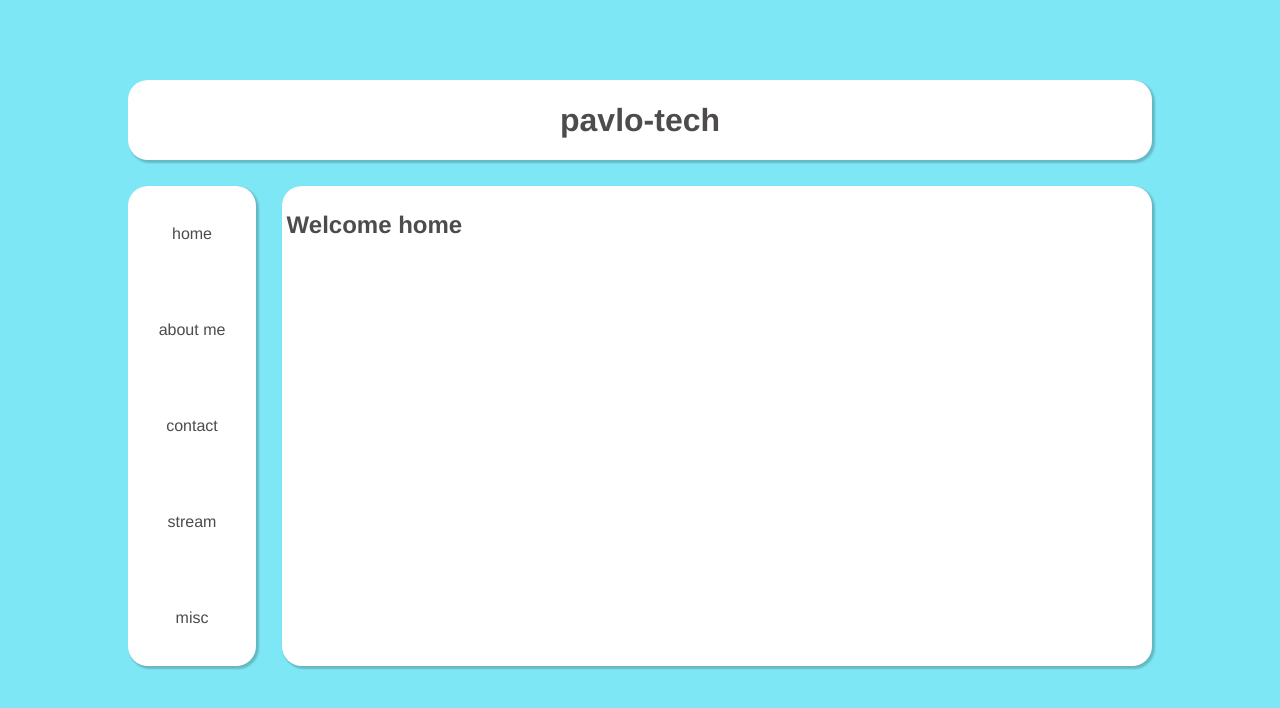
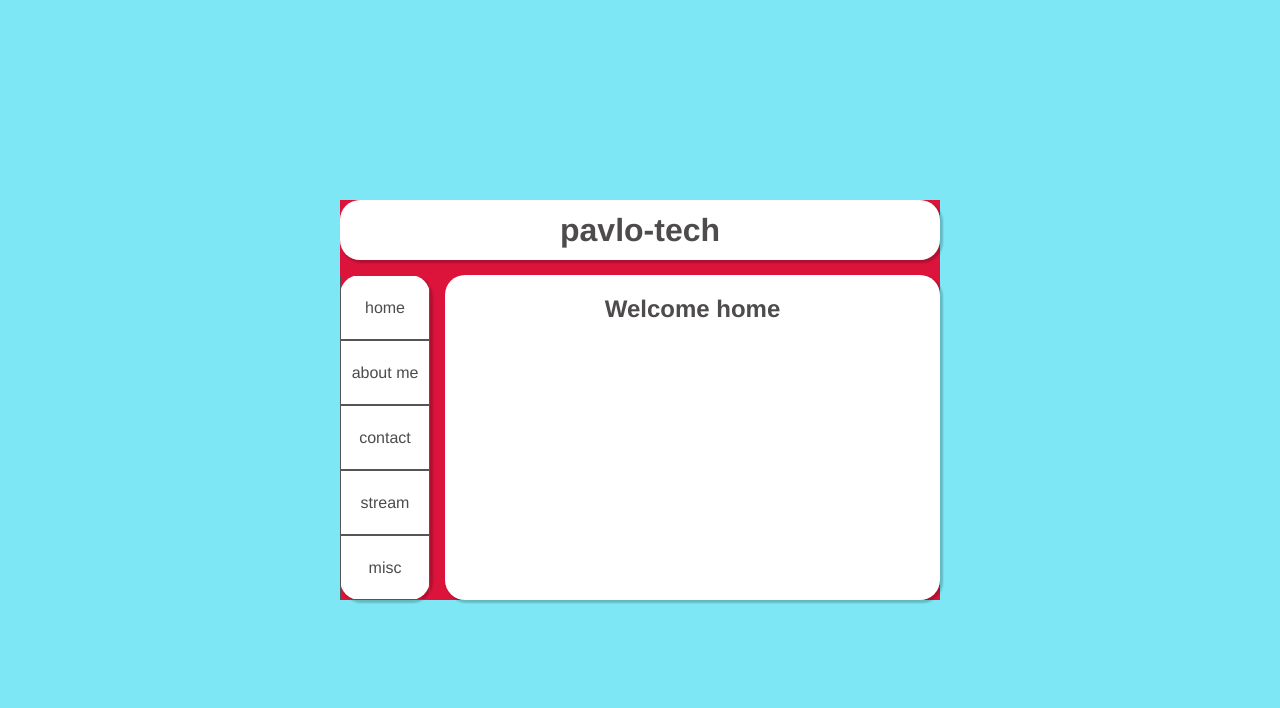
Before and after one commit to pavlo-tech/website, a React (Create React App) app: page / in a window 1280 px wide. Shown: the top 708 px of the page. Built offline with nearby package versions, Linux system fonts and the light colour scheme.

Commit message:
added class for sidebar items

```diff
--- a/src/App.css
+++ b/src/App.css
@@ -1,42 +1,19 @@
 .App {
+  background-color: crimson;
+  color: #4d4b4b;
+  font-family: Helvetica,  Arial, sans-serif;
+
+  box-sizing: border-box;
+
+
   text-align: center;
+  height: 400px;
+  width: 600px;
 
-  color: #4d4b4b;
-  box-sizing: border-box;
-  font-family: Helvetica,  Arial, sans-serif;
+
+  position: absolute;
+  top:50%;
+  left:50%;
+  -ms-transform: translate(-50%, 50%);
+  transform: translate(-50%, 50%);
 }
-
-.App-logo {
-  height: 40vmin;
-  pointer-events: none;
-}
-
-@media (prefers-reduced-motion: no-preference) {
-  .App-logo {
-    animation: App-logo-spin infinite 20s linear;
-  }
-}
-
-.App-header {
-  background-color: #282c34;
-  min-height: 100vh;
-  display: flex;
-  flex-direction: column;
-  align-items: center;
-  justify-content: center;
-  font-size: calc(10px + 2vmin);
-  color: white;
-}
-
-.App-link {
-  color: #61dafb;
-}
-
-@keyframes App-logo-spin {
-  from {
-    transform: rotate(0deg);
-  }
-  to {
-    transform: rotate(360deg);
-  }
-}
--- a/src/App.js
+++ b/src/App.js
@@ -30,11 +30,10 @@ class App extends Component {
 
   sidebarClickHandler = (event) => {
     const item = event.target.textContent;
+    console.log(event);
 
     this.selectItem(item);
   }
-
-
 
 
   render () {
--- a/src/Banner/Banner.css
+++ b/src/Banner/Banner.css
@@ -4,9 +4,9 @@
   box-shadow: 2px 2px 2px 1px rgba(0, 0, 0, 0.2);
   border-radius: 20px;
 
-  height: 10vh;
-  width: 80vw;
-  margin: 10vh 10vw 0vh 10vw;
+  height: 15%;
+  width: 100%;
+
 
   display:flex;
   align-items: center;
--- a/src/MainContent/MainContent.css
+++ b/src/MainContent/MainContent.css
@@ -4,14 +4,11 @@
   box-shadow: 2px 2px 2px 1px rgba(0, 0, 0, 0.2);
   border-radius: 20px;
 
-
-
-
-  height: 60vh;
-  width: 68vw;
-  margin: 2vw 0 10vh 0;
+  height: 81.25%;
+  width: 82.5%;
+  margin: 2.5% 0% 0% 2.5%;
   float: left;
 
-  padding: 5px;
-  text-align: justify;
+  /*padding: 5px;
+  text-align: justify;*/
 }
--- a/src/Sidebar/Sidebar.css
+++ b/src/Sidebar/Sidebar.css
@@ -1,21 +1,15 @@
 .Sidebar {
   background-color:rgb(255, 255, 255);
+  box-sizing: border-box;
   box-shadow: 2px 2px 2px 1px rgba(0, 0, 0, 0.2);
   border-radius: 20px;
 
-  height: 60vh;
-  width: 10vw;
-  margin: 2vw 2vw 10vh 10vw;
+  height: 81.25%;
+  width: 15%;
+  margin: 2.5% 0 0 0;
   float: left;
 
-  text-align: center;
-}
-.Sidebar-p {
-  height: 20%;
-  margin:0px;
-
-
-  display:flex;
-  align-items: center;
+  list-style-type: none;
+  padding: 0;
   justify-content: center;
 }
--- a/src/Sidebar/Sidebar.js
+++ b/src/Sidebar/Sidebar.js
@@ -1,27 +1,30 @@
-import React from 'react';
+import React, {Component} from 'react';
 import './Sidebar.css';
+import SidebarItem from './SidebarItem/SidebarItem';
 
-const Sidebar = (props) =>
+class Sidebar extends Component
 {
-  const navKeys = props.navKeys;
+  constructor(props)
+  {
+    super(props);
 
-  const itemStyle ={
-    height:(100*1.0/ navKeys.length)+'%',
-    margin: '0px',
-    display: 'flex',
-    alignItems: 'center',
-    justifyContent: 'center'
+    const navKeys = props.navKeys;
+
+
+
+    this.nav = navKeys.map((el,i) =>
+      <SidebarItem key={i}  click={props.click}>{el}</SidebarItem>
+    );
   }
 
-  const nav = navKeys.map((el,i) =>
-    <p key={i} style={itemStyle} onClick={props.click}>{el}</p>
-  );
 
-  return (
-    <div className="Sidebar">
-      {nav}
-    </div>
-  );
+  render() {
+    return (
+      <ul className="Sidebar">
+        {this.nav}
+      </ul>
+    );
+  }
 }
 
 export default Sidebar
--- /dev/null
+++ b/src/Sidebar/SidebarItem/SidebarItem.js
@@ -0,0 +1,31 @@
+import React, {Component} from 'react';
+import './SidebarItem.css';
+
+class SidebarItem extends Component
+{
+  constructor(props)
+  {
+    super(props);
+
+    this.itemStyle = {
+      //height:(100*1.0/ navKeys.length)+'%',
+      height:'19.4%',
+      display: 'flex',
+      alignItems: 'center',
+      justifyContent: 'center',
+      border: '1px solid #555'
+    }
+    this.props=props
+
+  }
+
+  render ()
+  {
+    return (
+      <li className='SidebarItem' style={this.itemStyle} onClick={this.props.click}>
+        {this.props.children}
+      </li>
+    );
+  }
+}
+export default SidebarItem;
--- a/src/index.css
+++ b/src/index.css
@@ -7,6 +7,7 @@ body {
   -moz-osx-font-smoothing: grayscale;
 
   background-color: rgb(126, 231, 245);
+  position: relative;
 }
 
 code {
```
Also changed, not shown: src/Sidebar/SidebarItem/SidebarItem.css (added).
